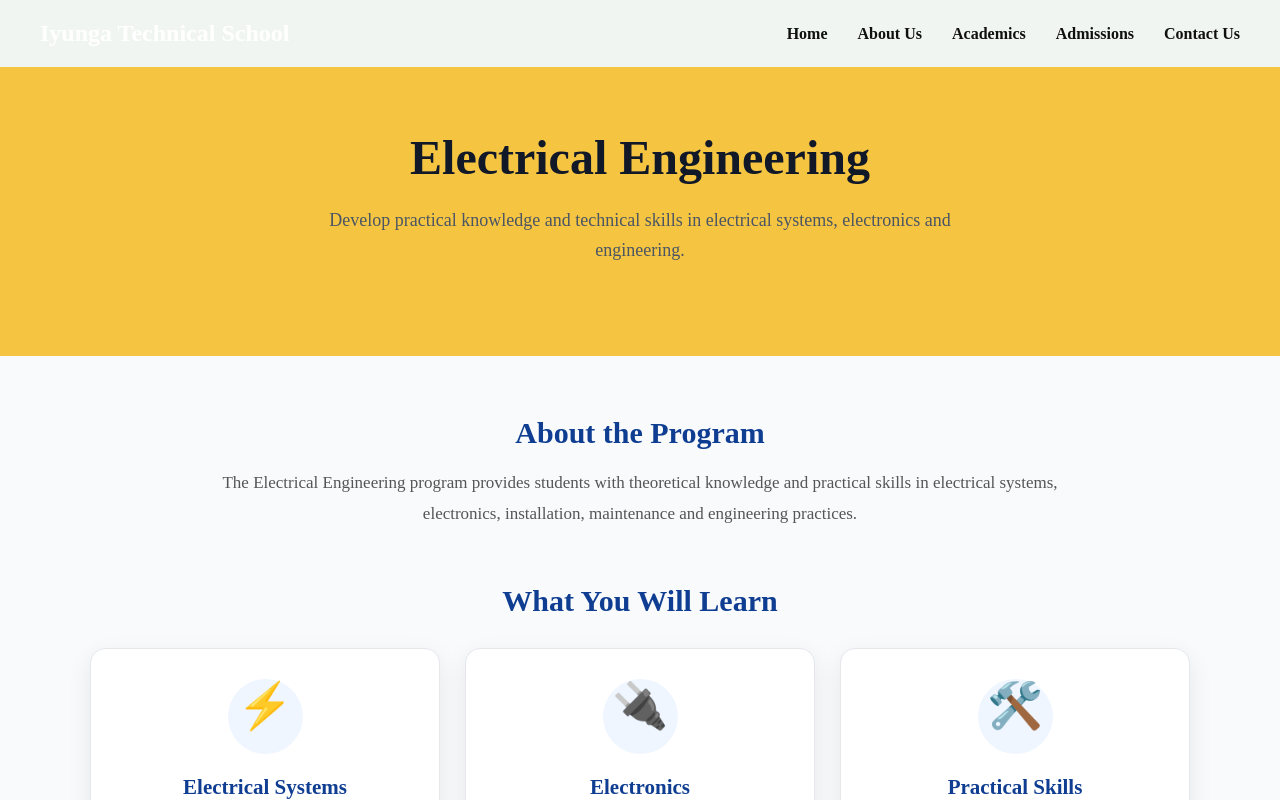
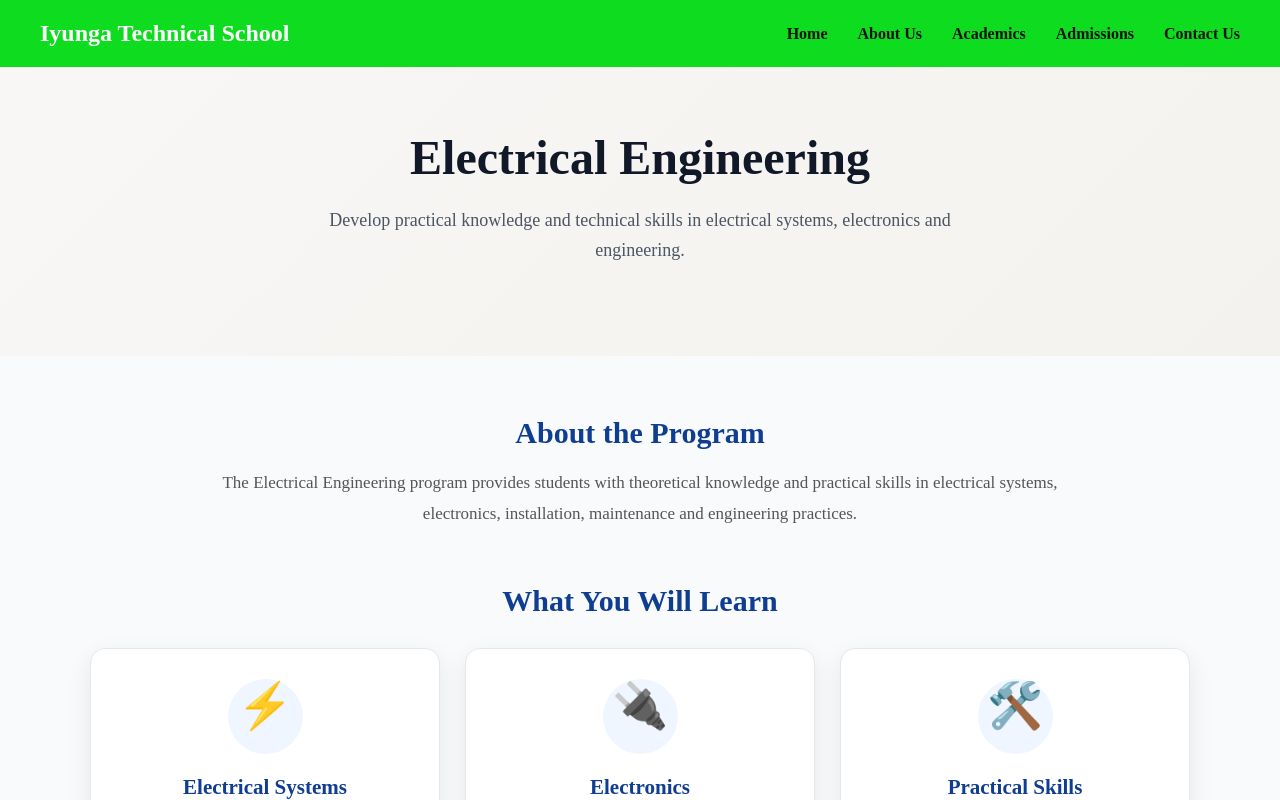
Before and after one commit to kelvinowenya2903-glitch/iyunga-technical-school, a React (Vite) app: page /academics/electrical-engineering in a window 1280 px wide. Shown: the top 800 px of the page. Built offline with nearby package versions, Linux system fonts and the light colour scheme.

Commit message:
Update homepage

```diff
--- a/src/App.css
+++ b/src/App.css
@@ -36,7 +36,7 @@
   content: "";
   position: absolute;
   inset: 0;
-  background: rgba(0, 0, 0, 0.45);
+  background: rgba(236, 234, 234, 0.932);
 }
 .hero h1{
   color: #111827;
@@ -1376,7 +1376,7 @@
 }
 
 .program-detail-hero {
-  background: linear-gradient(135deg, #f5c542, #f5c542);
+  background: linear-gradient(135deg, #f8f7f5, #f3f2ef);
   color: white;
   text-align: center;
   padding: 90px 20px;
--- a/src/index.css
+++ b/src/index.css
@@ -12,7 +12,7 @@ nav {
 
   padding: 20px 40px;
 
-  background-color: #f1f5f1;
+  background-color: #0edd1f;
   color: white;
 
   z-index: 1000;
```
